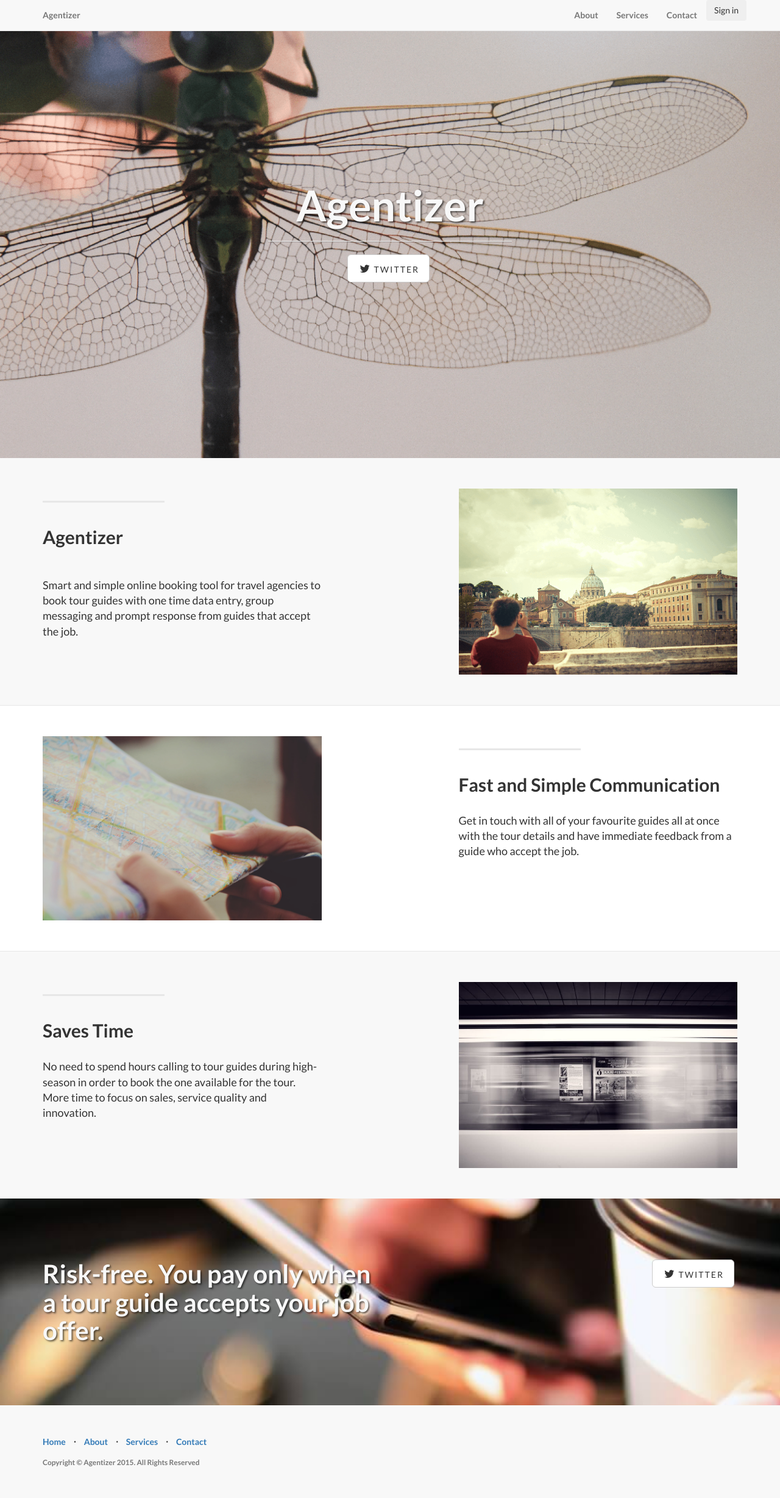
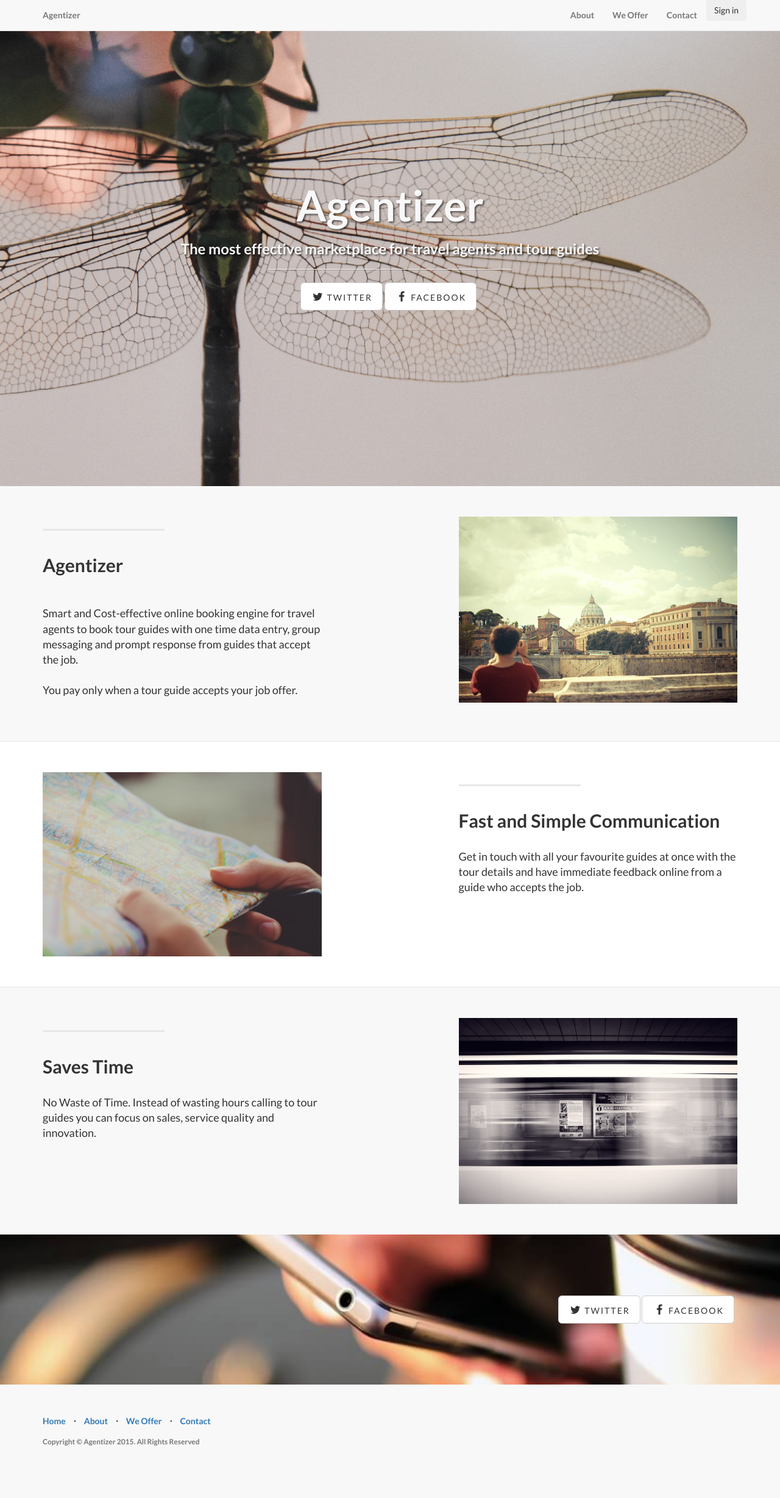
Before and after one commit to kristjanr/Agentizer, a Django app: page / in a window 1280 px wide. Shown: the whole page at 61% size. After the commit the page ends 2371 px from the top, so only its background shows below. Run offline with Django 3.2, Linux system fonts and the light colour scheme; some libraries are stand-ins or nearby versions.

Commit message:
landing page changes

```diff
--- a/app/templates/app/index.html
+++ b/app/templates/app/index.html
@@ -32,7 +32,7 @@
                         <a href="#about">About</a>
                     </li>
                     <li>
-                        <a href="#services">Services</a>
+                        <a href="#weoffer">We Offer</a>
                     </li>
                     <li>
                         <a href="mailto:hello@agentizer.com">Contact</a>
@@ -57,10 +57,12 @@
                 <div class="col-lg-12">
                     <div class="intro-message">
                         <h1>Agentizer</h1>
+                        <h3>The most effective marketplace for travel agents and tour guides</h3>
                         <hr class="intro-divider">
                         <ul class="list-inline intro-social-buttons">
                             <li>
                                 <a href="https://twitter.com/agentizer_com" class="btn btn-default btn-lg"><i class="fa fa-twitter fa-fw"></i> <span class="network-name">Twitter</span></a>
+                                <a href="https://facebook.com/agentizer_com" class="btn btn-default btn-lg"><i class="fa fa-facebook fa-fw"></i> <span class="network-name">Facebook</span></a>
                             </li>
                         </ul>
                     </div>
@@ -75,7 +77,7 @@
 
     <!-- Page Content -->
 
-    <a name="services"></a>
+    <a name="weoffer"></a>
     <div class="content-section-a">
 
         <div class="container">
@@ -86,7 +88,9 @@
                     <h2 class="section-heading">Agentizer</h2><br>
 
                     <p class="lead">
-                        Smart and simple online booking tool for travel agencies to book tour guides with one time data entry, group messaging and prompt response from guides that accept the job.</p>
+                        Smart and Cost-effective online booking engine for travel agents to book tour guides with one time data entry, group messaging and prompt response from guides that accept the job.
+
+<br> <br>You pay only when a tour guide accepts your job offer.</p>
                 </div>
                 <div class="col-lg-5 col-lg-offset-2 col-sm-6">
                     <img class="img-responsive" src="{% static 'app/images/kkkk.png' %}" alt="">
@@ -109,7 +113,7 @@
                     <div class="clearfix"></div>
                     <h2 class="section-heading">Fast and Simple Communication</h2>
 
-                    <p class="lead"> Get in touch with all of your favourite guides all at once with the tour details and have immediate feedback from a guide who accept the job. </p>
+                    <p class="lead">Get in touch with all your favourite guides at once with the tour details and have immediate feedback online from a guide who accepts the job. </p>
                 </div>
                 <div class="col-lg-5 col-sm-pull-6  col-sm-6">
                     <img class="img-responsive" src="{% static 'app/images/map.jpg' %}" alt="">
@@ -132,8 +136,7 @@
                     <div class="clearfix"></div>
                     <h2 class="section-heading">Saves Time</h2>
 
-                    <p class="lead"> No need to spend hours calling to tour guides during high-season in order to book the one available for the tour. More time to focus on sales, service quality and
-                        innovation.</p>
+                    <p class="lead">No Waste of Time. Instead of wasting hours calling to tour guides you can focus on sales, service quality and innovation.</p>
                 </div>
                 <div class="col-lg-5 col-lg-offset-2 col-sm-6">
                     <img class="img-responsive" src="{% static 'app/images/fast.jpg' %}" alt="">
@@ -153,12 +156,13 @@
 
             <div class="row">
                 <div class="col-lg-6">
-                    <h2>Risk-free. You pay only when a tour guide accepts your job offer.</h2>
+                    <h2></h2>
                 </div>
                 <div class="col-lg-6">
                     <ul class="list-inline banner-social-buttons">
                         <li>
                             <a href="https://twitter.com/agentizer_com" class="btn btn-default btn-lg"><i class="fa fa-twitter fa-fw"></i> <span class="network-name">Twitter</span></a>
+                            <a href="https://facebook.com/agentizer_com" class="btn btn-default btn-lg"><i class="fa fa-facebook fa-fw"></i> <span class="network-name">Facebook</span></a>
                         </li>
                     </ul>
                 </div>
@@ -185,7 +189,7 @@
                         </li>
                         <li class="footer-menu-divider">&sdot;</li>
                         <li>
-                            <a href="#services">Services</a>
+                            <a href="#weoffer">We Offer</a>
                         </li>
                         <li class="footer-menu-divider">&sdot;</li>
                         <li>
```
